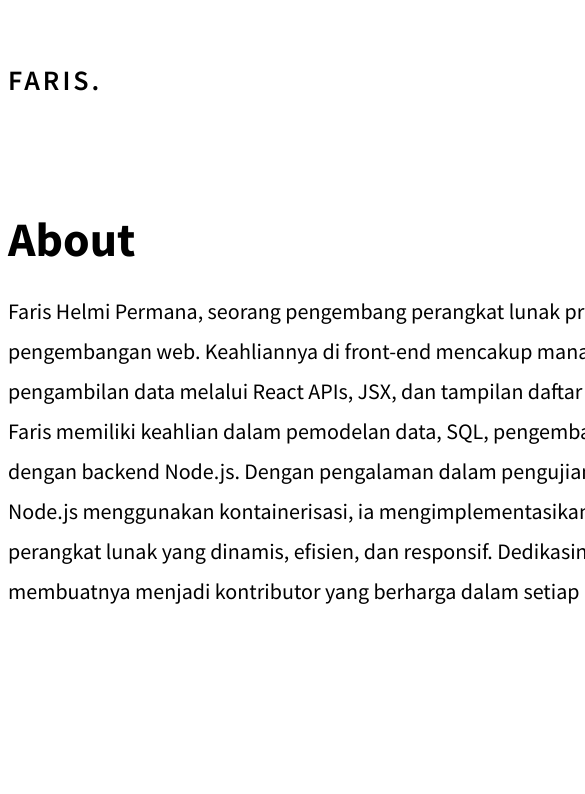
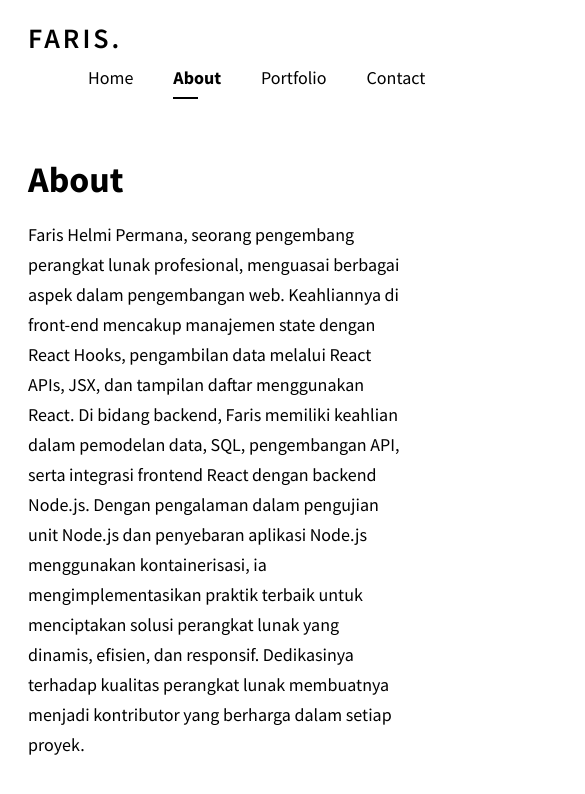
Before and after one commit to lancartekno/new-nextjs-port-Des2023, a Next.js app: page /about in a window 390 px wide. Shown: the top 794 px of the page, 585 px wide, since content can reach past the window. Built offline with nearby package versions, Linux system fonts and the light colour scheme.

Commit message:
Update app.scss

```diff
--- a/styles/app.scss
+++ b/styles/app.scss
@@ -191,3 +191,66 @@ a[href] {
 	text-align: center; /* Menambahkan text-align: center untuk membuat teks tengah */
   }
 // AKHIR box menjadi dua kesamping dan sisanya kebawah
+
+/* CSS sebelumnya */
+
+@media only screen and (max-width: 768px) {
+	/* Gaya CSS yang akan diterapkan pada layar dengan lebar maksimum 768px */
+
+	.container {
+	  width: 100%;
+	  padding: 0 20px;
+	}
+
+	.navbar {
+	  margin-top: 20px;
+
+	  .container {
+		flex-direction: column;
+		align-items: stretch;
+	  }
+
+	  .nav-links {
+		margin-top: 10px;
+		justify-content: center;
+	  }
+	}
+
+	.hero {
+	  padding-top: 50px;
+	  padding-bottom: 50px;
+
+	  .container {
+		flex-direction: column;
+	  }
+
+	  .text-wrapper {
+		width: 100%;
+
+		.title {
+		  font-size: 36px;
+		}
+
+		.description {
+		  font-size: 18px;
+		  line-height: 30px;
+		}
+
+		.cta {
+		  margin-top: 15px;
+		}
+	  }
+
+	  .image-wrapper {
+		width: 100%;
+		text-align: center;
+		margin-top: 20px;
+	  }
+	}
+
+	.portfolio-item {
+	  width: 100%;
+	}
+  }
+
+  /* CSS setelahnya */
```
